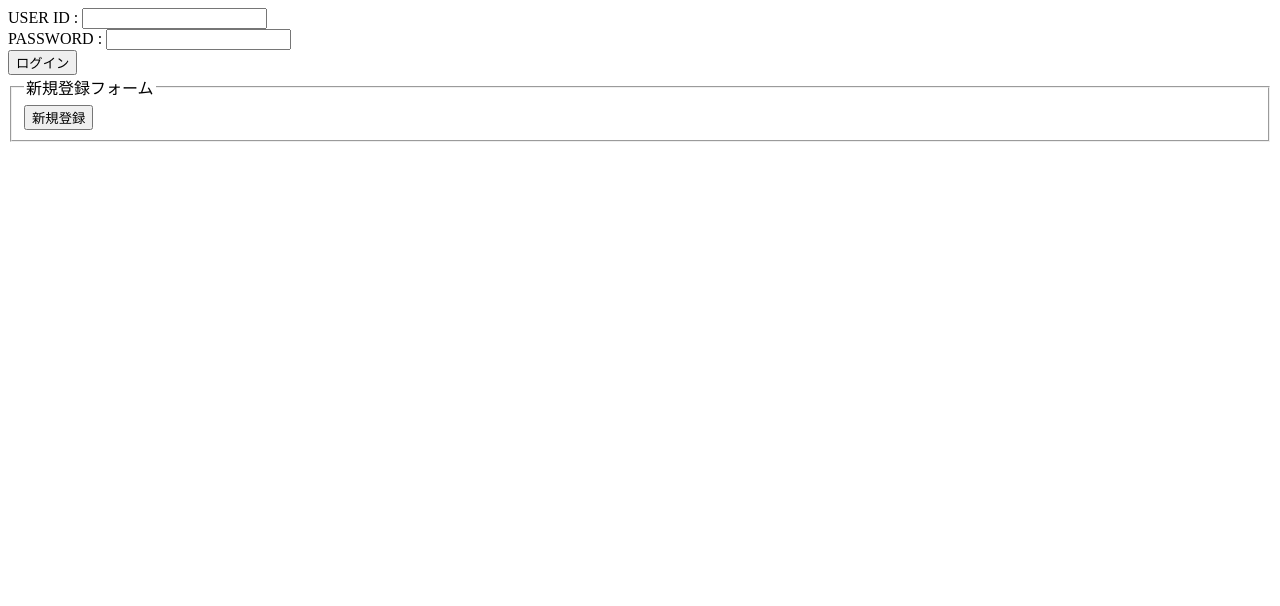
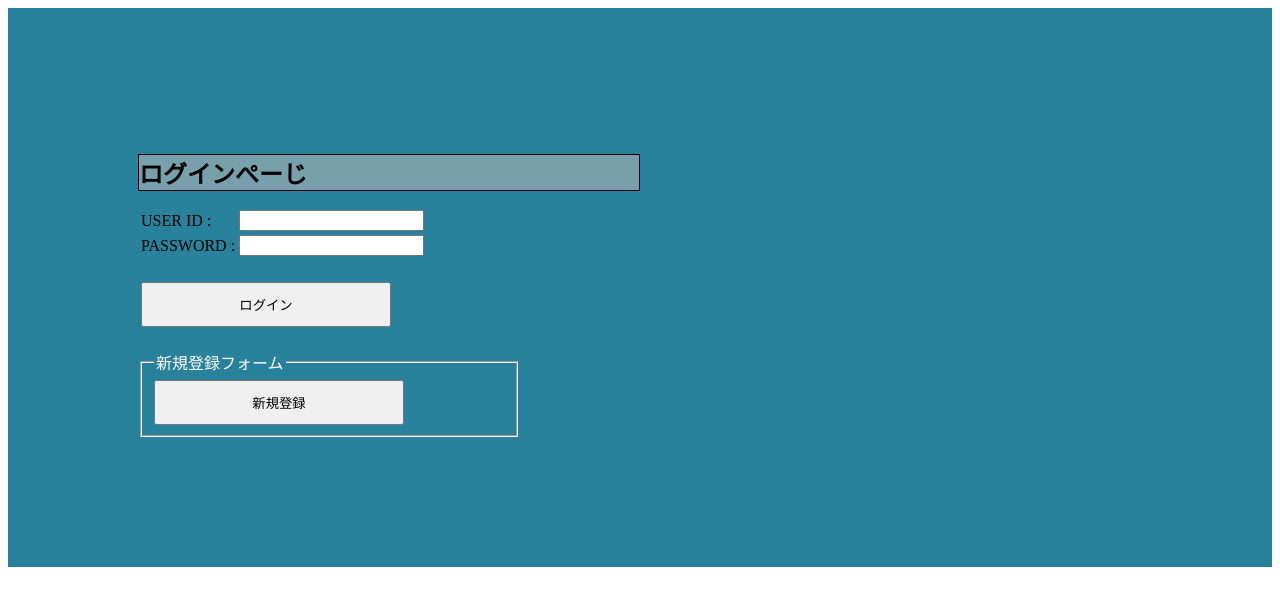
Before and after one commit to kenriki/xdomain, a PHP site: page /login/index.php in a window 1280 px wide. Shown: the top 606 px of the page. Run offline with PHP 8.4, Linux system fonts and the light colour scheme.

Commit message:
11/21 CSS追加

```diff
--- a/login/index.php
+++ b/login/index.php
@@ -3,21 +3,58 @@
     <head>
         <meta charset="utf-8">
         <title>ログイン</title>
+        <style>
+            .css-main-one{
+                padding: 130px 130px 130px 130px;
+                background: rgb(40,130,155);
+            }
+            .css-btn-01{
+                width: 250px;
+                height: 45px;
+            }
+            .css-fieldset-01{
+                width: 350px;
+            }
+            legend {
+                color: #fff;
+            }
+            .css-form-class01 {
+                margin-bottom : 20px;
+            }
+            h1 {
+                font-size: 24px;
+                background: rgba(200,190,190,0.5);
+                border: 1px solid #000;
+                width: 500px;
+            }
+        </style>
     </head>
     <body>
-        <form action="session1.php" method = "post">
-            USER  ID : <input type ="text" name="username" value = ""><br />
-            PASSWORD : <input type = "text" name="pass" value = ""><br />
-            <input type="submit" id="login" name="login" value="ログイン">
-
-        </form>
-
-        <form action="SignUp.php">
-            <fieldset>
-                <legend>新規登録フォーム</legend>
-                <input type="submit" value="新規登録">
-            </fieldset>
-        </form>
-
+        <div class="css-main-one">
+            <h1>ログインぺーじ</h1>
+            <form action="session1.php" class="css-form-class01" method = "post">
+                <table class="css-form-class01">
+                    <tr>
+                        <td>USER  ID : </td>
+                        <td><input type ="text" name="username" value = ""></td>
+                    </tr>
+                    <tr>
+                        <td>PASSWORD : </td>
+                        <td><input type = "text" name="pass" value = ""></td>
+                    </tr>
+                </table>
+                <table>
+                    <tr>
+                        <td><input type="submit" class="css-btn-01" id="login" name="login" value="ログイン"></td>
+                    </tr>
+                </table>
+            </form>
+            <form action="SignUp.php">
+                <fieldset class="css-fieldset-01">
+                    <legend>新規登録フォーム</legend>
+                    <input type="submit" class="css-btn-01"  value="新規登録">
+                </fieldset>
+            </form>
+        </div>
     </body>
 </html>
```
